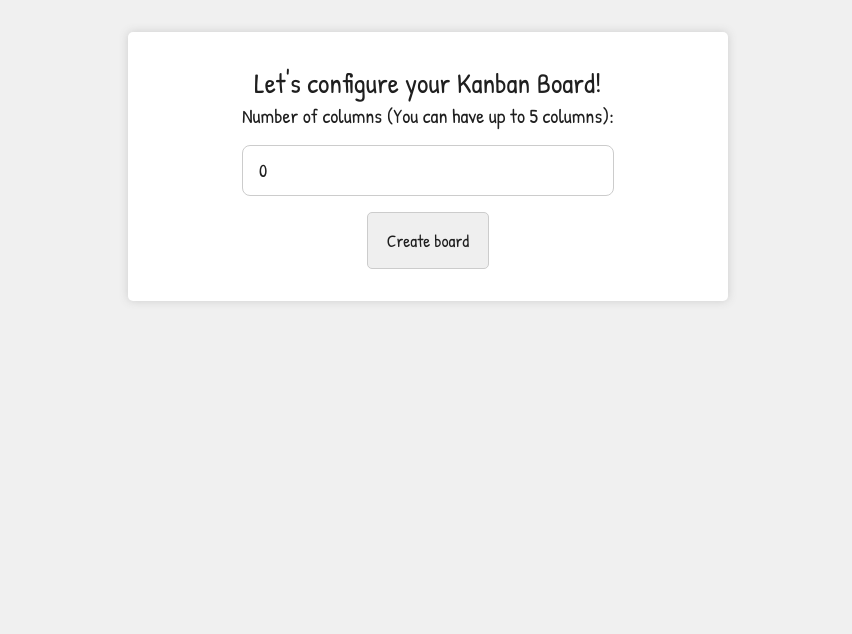
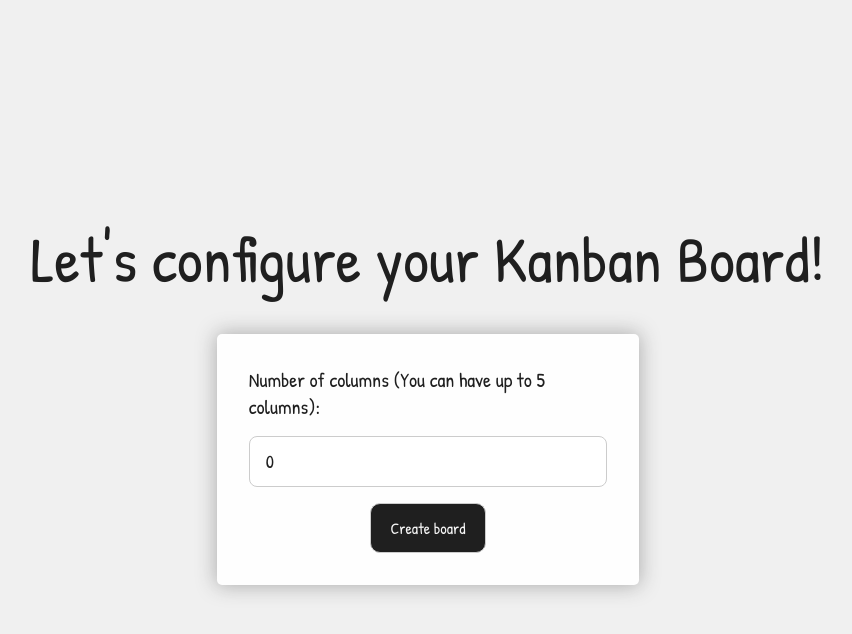
Before and after one commit to mjtavrs/kanban-dashboard-vue, a Vue app: page /configure in a window 1280 px wide. Shown: the top 634 px of the page, without its empty margins (212-1064 px from the left). Built offline with nearby package versions, Linux system fonts and the light colour scheme.

Commit message:
style: Finish the ConfigKanban view, where the user can configure the columns of the Kanban Board

```diff
--- a/src/views/ConfigKanbanView.vue
+++ b/src/views/ConfigKanbanView.vue
@@ -30,11 +30,13 @@ function handleSubmit() {
 </script>
 
 <template>
+  <div class="config-container">
+    <div class="config-container-header">
+      <h1>
+        Let's configure your Kanban Board!
+      </h1>
+    </div>
     <div class="columns-config-container">
-      <h2 id="columns-config-container-header">
-        Let's configure your Kanban Board!
-      </h2>
-
       <form @submit.prevent="handleSubmit">
         <label for="columnCount">Number of columns (You can have up to 5 columns):</label>
         <input
@@ -52,7 +54,7 @@ function handleSubmit() {
             :key="index"
             class="column-config"
           >
-            <label>Title of the column {{ index + 1 }}:</label>
+            <label>Title of the Column {{ index + 1 }}:</label>
             <input v-model="columns[index].name" placeholder="Ex: Backlog, To Do, In Progress..." required />
 
             <label>Color:</label>
@@ -70,24 +72,45 @@ function handleSubmit() {
         <button type="submit">Create board</button>
       </form>
     </div>
+  </div>
 </template>
 
 <style scoped>
-  .columns-config-container {
+.config-container {
+  align-items: center;
+  display: flex;
+  flex-direction: column;
+  gap: 2rem;
+  justify-content: center;
+  padding-block: 2.5rem;
+  min-height: 100vh;
+
+  .config-container-header {
+    align-items: center;
     display: flex;
     flex-direction: column;
+    text-align: center;
+
+    h1 {
+      font-size: 4rem;
+    }
+
+    p {
+      font-size: 1.5rem;
+    }
+  }
+
+  .columns-config-container {
     align-items: center;
-    max-width: 600px;
-    margin: 2rem auto;
+    display: flex;
+    flex-direction: column;
+    max-width: 33%;
     padding: 2rem;
-    background: white;
+    background-color: #fefefe;
     border-radius: 5px;
-    box-shadow: 0 0 10px #ccc;
-    font-family: 'Patrick Hand', cursive;
-
-    #columns-config-container-header {
-      font-size: 1.75rem;
-    }
+    -webkit-box-shadow: 0px 0px 20px 1px rgba(48,48,48,0.35);
+    -moz-box-shadow: 0px 0px 20px 1px rgba(48,48,48,0.35);
+    box-shadow: 0px 0px 20px 1px rgba(48,48,48,0.35);
 
     form {
       align-items: center;
@@ -117,6 +140,7 @@ function handleSubmit() {
           > select {
             border: 1px solid #ccc;
             border-radius: 5px;
+            font-size: 1rem;
             padding-inline: 1rem;
             padding-block: 0.5rem;
           }
@@ -124,12 +148,15 @@ function handleSubmit() {
       }
 
       button {
-        border-radius: 5px;
+        background-color: #1f1f1f;
+        border-radius: 10px;
         border: 1px solid #ccc;
-        font-size: 1.1rem;
-        padding-block: 1rem;
+        color: #f6f6f6;
+        font-size: 1rem;
+        padding-block: 0.8rem;
         padding-inline: 1.2rem;
       }
     }
   }
+}
 </style>
```
